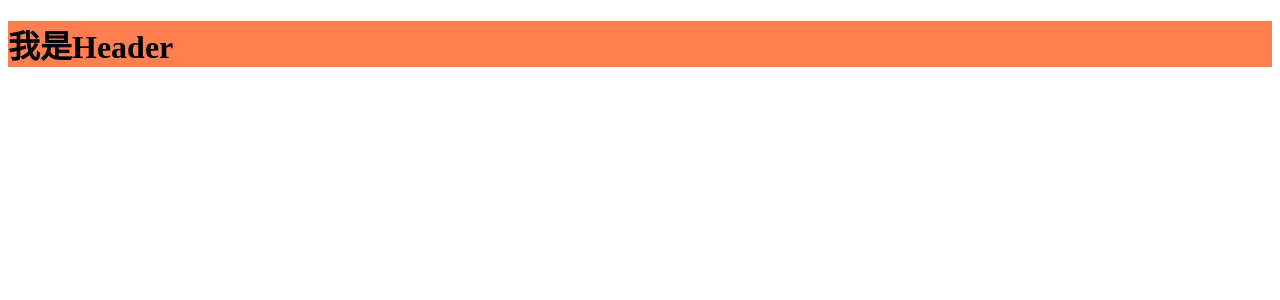
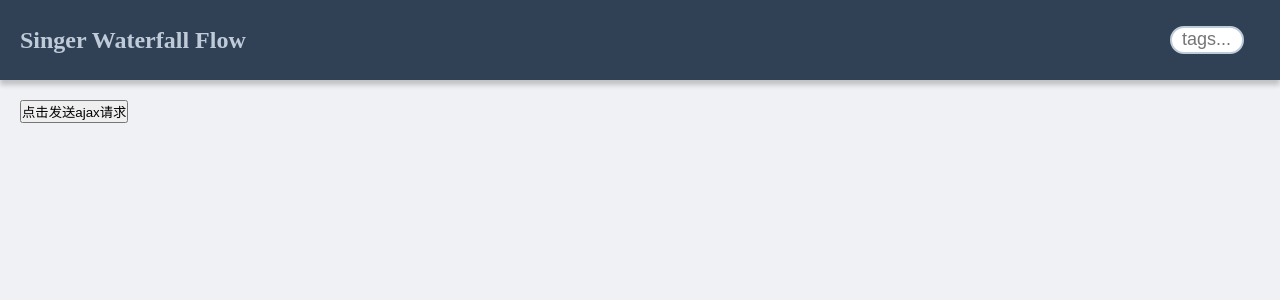
Before and after one commit to zhaoyuuu/waterfallDemo, a Vue app: page / in a window 1280 px wide. Shown: the top 300 px of the page. Built offline with nearby package versions, Linux system fonts and the light colour scheme; a small style sheet from the web is missing.

Commit message:
third commit

```diff
--- /dev/null
+++ b/public/images/imgUrl.js
@@ -0,0 +1,5 @@
+export default {
+  "img1": "https://img0.baidu.com/it/u=2575292415,893626912&fm=253&fmt=auto&app=138&f=JPEG?w=500&h=888",
+  "img2": "https://img2.baidu.com/it/u=3329428601,1715552075&fm=253&fmt=auto&app=138&f=JPEG?w=500&h=686",
+  "img3": "https://img1.baidu.com/it/u=279418788,119582027&fm=253&fmt=auto&app=138&f=JPEG?w=500&h=747"
+}
--- a/public/index.html
+++ b/public/index.html
@@ -5,6 +5,7 @@
     <meta http-equiv="X-UA-Compatible" content="IE=edge">
     <meta name="viewport" content="width=device-width,initial-scale=1.0">
     <link rel="icon" href="<%= BASE_URL %>favicon.ico">
+    <link rel="stylesheet" href="//at.alicdn.com/t/font_3249690_5pj1uifspax.css">
     <title><%= htmlWebpackPlugin.options.title %></title>
   </head>
   <body>
--- a/src/App.vue
+++ b/src/App.vue
@@ -1,17 +1,31 @@
 <template>
-  <div>
+  <div class="appMain">
     <Header/>
+    <Container/>
   </div>
 </template>
 
 <script>
 import Header from './components/Header'
+import Container from './components/Container'
+
+
 export default {
   name: 'App',
-  components:{ Header}
+  components:{ Header, Container}
 }
 </script>
 
-<style>
-
+<style lang='scss'>
+  $htmlColor: #eff1f4;
+  *{
+    padding: 0;margin: 0;
+  }
+  div,
+  span{
+    box-sizing: border-box;
+  }
+  html{
+    background-color: $htmlColor;
+  }
 </style>
--- a/src/components/Container/index.vue
+++ b/src/components/Container/index.vue
@@ -0,0 +1,103 @@
+<template>
+  <div class="container">
+    <button @click="getImg">点击发送ajax请求</button>
+
+    <!-- <ul class='smallContainer'>
+      <li>
+        <img src="../../images/China1/0489b3341b2a5ec7313bb704e32a51b4.jpeg" alt="">
+      </li>
+      <li>
+        <img src="../../images/China1/2ee50e68eb48804fc60edfcea2318e6b.jpeg" alt="">
+      </li>
+      <li>
+        <img src="../../images/China1/34dbac280e5256ac573c29a48474e880.jpeg" alt="">
+      </li>
+    </ul>
+    <ul class='smallContainer'>
+      <li>
+        <img src="../../images/China1/0489b3341b2a5ec7313bb704e32a51b4.jpeg" alt="">
+      </li>
+      <li>
+        <img src="../../images/China1/2ee50e68eb48804fc60edfcea2318e6b.jpeg" alt="">
+      </li>
+      <li>
+        <img src="../../images/China1/34dbac280e5256ac573c29a48474e880.jpeg" alt="">
+      </li>
+    </ul>
+    <ul class='smallContainer'>
+      <li>
+        <img src="../../images/China1/0489b3341b2a5ec7313bb704e32a51b4.jpeg" alt="">
+      </li>
+      <li>
+        <img src="../../images/China1/2ee50e68eb48804fc60edfcea2318e6b.jpeg" alt="">
+      </li>
+      <li>
+        <img src="../../images/China1/34dbac280e5256ac573c29a48474e880.jpeg" alt="">
+      </li>
+    </ul> -->
+
+  </div>
+
+</template>
+
+<script>
+  import {ref, nextTick} from 'vue'
+  import axios from 'axios'
+  import url from '../../../public/images/imgUrl'
+
+  export default {
+    name:'ContainerL',
+    setup(){
+      function getImg(){
+        axios.get("images/imgUrl.json")
+            .then(res=>{
+              console.log(res.data[0]);
+            })
+      }
+
+      let flag = ref(true)
+      function reload(){
+        console.log('窗口大小改变了');
+
+        flag.value = false
+        nextTick(()=>{
+          flag.value = true
+        })
+      }
+      window.addEventListener('resize', ()=>{
+        reload()
+      })
+
+      return{
+        flag, reload,
+        getImg
+      }
+      // axios
+      //   .get('/api' + '/t/act-for-nature')
+      //   .then(response => (this.info = response))
+      //   .catch(function (error) { // 请求失败处理
+      //     console.log(error);
+      // });
+    }
+  }
+</script>
+
+<style scoped lang='scss'>
+  .container{
+    overflow: hidden;
+    display: flex;
+    justify-content: space-between;
+    padding: 20px;
+    .smallContainer{
+      flex: 0 1 auto;
+      width: 32.5%;
+      list-style: none;
+      li{
+        margin-bottom: 16px;
+        img{
+          width: 100%;
+        }
+      }
+    }
+  }
+</style>
--- a/src/components/Header/index.vue
+++ b/src/components/Header/index.vue
@@ -1,12 +1,21 @@
 <template>
   <div class='container'>
-     <h1>我是Header</h1>
+    <!-- 标题 -->
+     <div class="title">
+       <h2>Singer Waterfall Flow</h2>
+     </div>
+     <!-- 右边的查找部分 -->
+     <div class="tagSearch">
+       <input type="text" placeholder="tags...">
+       <span class="searchButton icon-fangdajing iconfont"></span>
+     </div>
+
   </div>
 </template>
 
 <script>
   export default {
-    name:'Header',
+    name:'HeaderL',
     setup(){
 
     }
@@ -14,7 +23,42 @@
 </script>
 
 <style scoped lang='scss'>
+  $textColor: #bfcbd9;
   .container{
-    background-color: coral;
+    height: 80px;
+    background-color: #304156;
+    box-shadow: 0 5px 5px rgba($color: #000000, $alpha: .2);
+    .title{
+      padding-left: 20px;
+      line-height: 80px;
+      display: inline-block;
+      color: $textColor;
+    }
+    .tagSearch{
+      display: inline-block;
+      float: right;
+      line-height: 80px;
+      padding-right: 30px;
+      input{
+        outline-style: none ;
+        border: 2px solid $textColor;
+        border-radius: 16px;
+        width: 50px;
+        height: 24px;
+        padding-left: 10px;
+        padding-right: 10px;
+        font-size: 18px;
+
+      }
+      .searchButton{
+        float: right;
+        display: inline-block;
+        line-height: 80px;
+        font-size: 20px;
+        padding-left: 6px;
+        color: $textColor;
+        cursor: pointer;
+      }
+    }
   }
 </style>
--- a/src/main.js
+++ b/src/main.js
@@ -1,4 +1,7 @@
 import { createApp } from 'vue'
 import App from './App.vue'
 
-createApp(App).mount('#app')
+import axios from 'axios'
+const app = createApp(App)
+app.config.globalProperties.$axios = axios
+app.mount('#app')
--- a/vue.config.js
+++ b/vue.config.js
@@ -1,5 +1,20 @@
 const { defineConfig } = require('@vue/cli-service')
 module.exports = defineConfig({
   transpileDependencies: true,
-  lintOnSave:false
+  lintOnSave:false,
+  devServer: {
+      proxy: {
+          '/api': {
+              target: 'https://localhost:8080/',//接口的前缀
+              // ws:true,//代理websocked
+              changeOrigin:true,//虚拟的站点需要更管origin
+              pathRewrite:{
+                  '^/api':''//重写路径
+              }
+          }
+      },
+      host: 'localhost',
+      port: 8080
+
+  }
 })
```
Also changed, not shown: package.json (+12 -2 lines), 1 other file (tests, documents, lock files or other folders).
